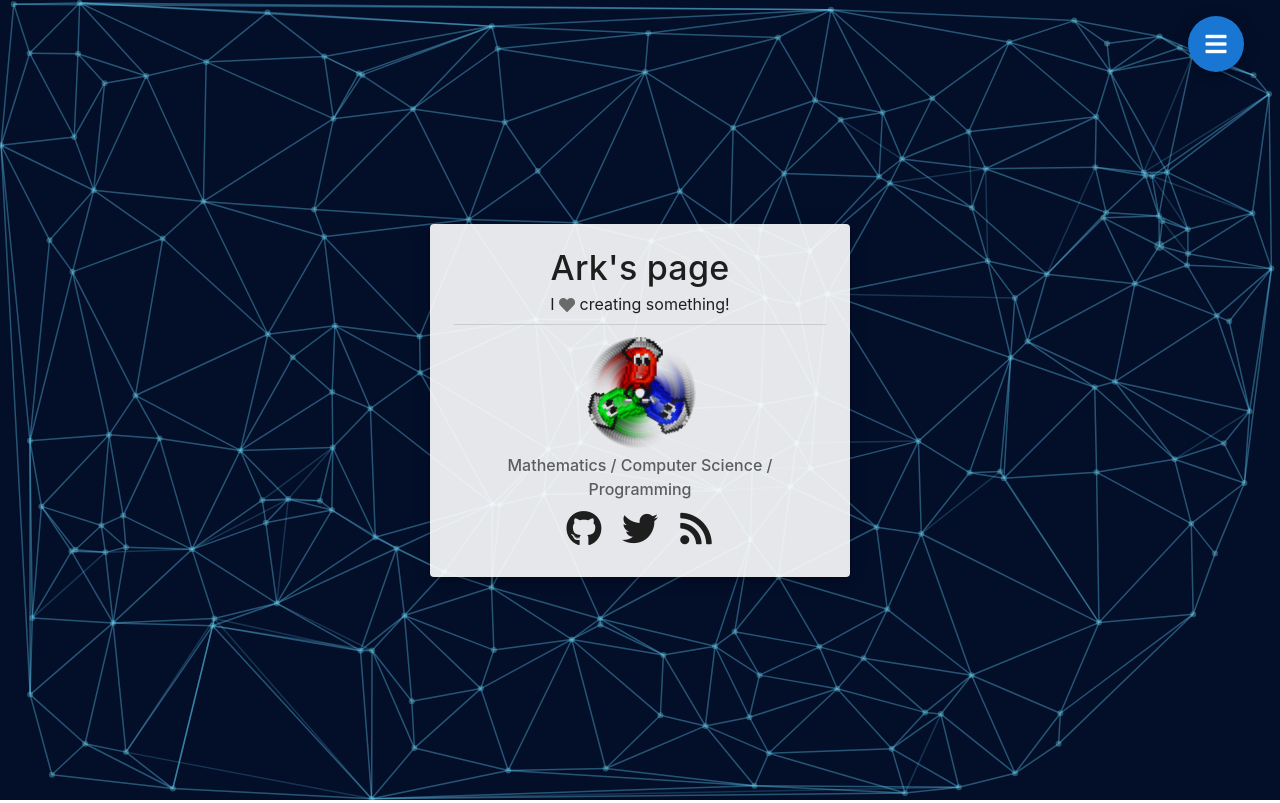
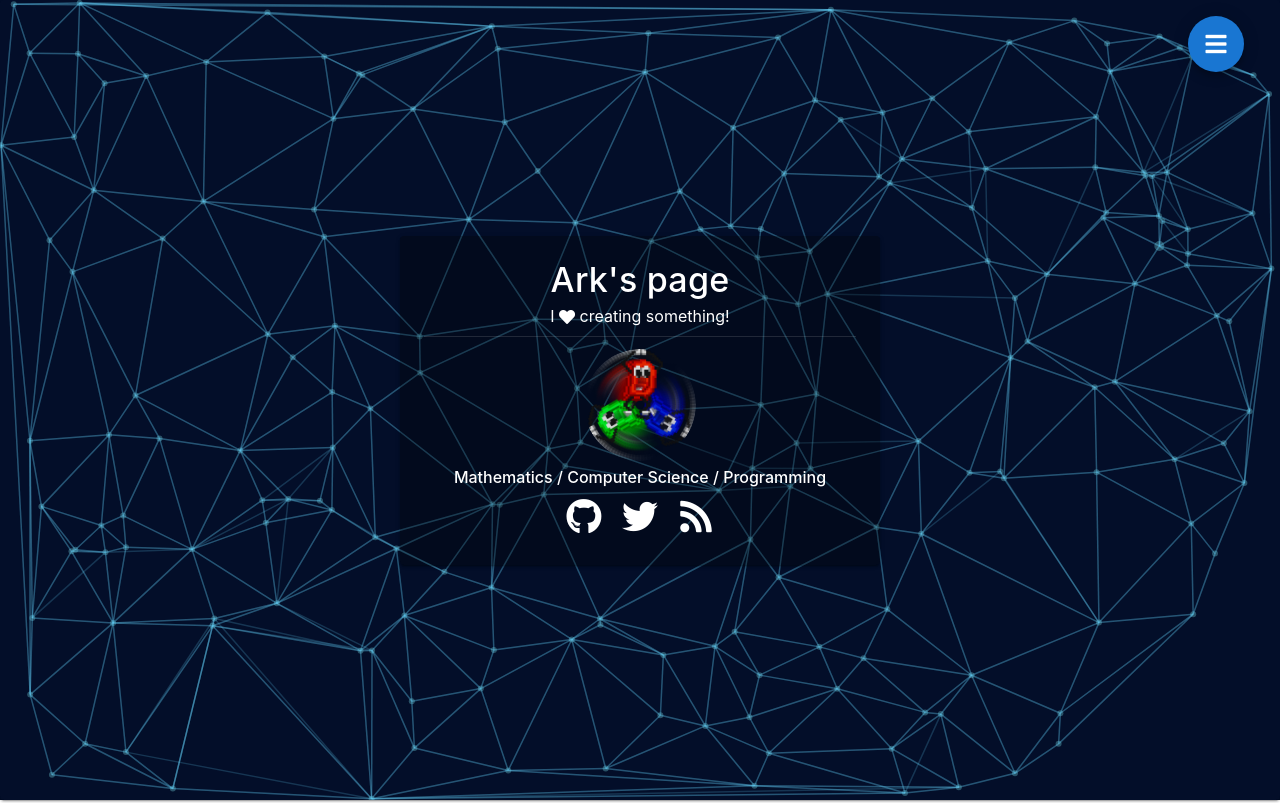
Before and after one commit to arkark/portfolio, a Vue app: page / in a window 1280 px wide. Shown: the top 803 px of the page. Built offline with nearby package versions, Linux system fonts and the light colour scheme; a web font is replaced by a local one.

Commit message:
Update page design

```diff
--- a/src/App.vue
+++ b/src/App.vue
@@ -5,18 +5,28 @@
     <v-content>
       <router-view></router-view>
     </v-content>
+    <v-content>
+      <work></work>
+    </v-content>
+    <v-content>
+      <about></about>
+    </v-content>
   </v-app>
 </template>
 
 <script>
 import MyMenu from "@/components/MyMenu.vue";
 import Background from "@/components/Background.vue";
+import Work from "@/components/work/Work.vue";
+import About from "@/components/about/About.vue";
 
 export default {
   name: "App",
   components: {
     MyMenu,
-    Background
+    Background,
+    Work,
+    About
   },
   data() {
     return {};
--- a/src/components/Background.vue
+++ b/src/components/Background.vue
@@ -42,8 +42,8 @@ export default {
       this.resizeCanvas();
     },
     resizeCanvas() {
-      const width = document.body.clientWidth;
-      const height = document.body.clientHeight;
+      const width = document.documentElement.clientWidth;
+      const height = document.documentElement.clientHeight;
       const ratio = window.devicePixelRatio;
       this.ctx.canvas.style.width = width + "px";
       this.ctx.canvas.style.height = height + "px";
@@ -60,7 +60,7 @@ export default {
 
 <style>
 #background {
-  position: fixed;
+  position: absolute;
   left: 0;
   top: 0;
   background: #030e29;
--- a/src/components/about/About.vue
+++ b/src/components/about/About.vue
@@ -1,7 +1,7 @@
 <template>
   <v-container fill-height>
     <v-layout align-center justify-center>
-      <v-card color="rgba(255, 255, 255, 0.9)" class="elevation-6 pa-2">
+      <v-card color="#fff0" flat class="ma-10">
         <v-card-title primary-title class="px-3 pt-2 pb-0">
           <p class="display-1 mb-0 pl-2">
             <v-icon large>fas fa-address-card</v-icon>&nbsp;&nbsp;About
--- a/src/components/top/Top.vue
+++ b/src/components/top/Top.vue
@@ -1,7 +1,13 @@
 <template>
+  <v-card
+    :width="screenWidth"
+    :height="screenHeight"
+    color="#fff0"
+    v-resize="onResize"
+  >
     <v-container fill-height>
       <v-layout align-center justify-center>
-      <v-card width="420" color="rgba(255, 255, 255, 0.9)" class="elevation-6">
+        <v-card width="480" color="rgba(0, 0, 0, 0.3)" dark>
           <v-container class="pa-6" align-center justify-center>
             <p class="text-center display-1 font-weight-medium mb-1">
               Ark's page
@@ -13,7 +19,7 @@
             <v-layout class="ma-1 pa-0">
               <ark-icon></ark-icon>
             </v-layout>
-          <p class="text-center font-weight-medium text--secondary mb-1">
+            <p class="text-center font-weight-medium mb-1">
               Mathematics / Computer Science / Programming
             </p>
             <v-layout align-center justify-center>
@@ -33,6 +39,7 @@
         </v-card>
       </v-layout>
     </v-container>
+  </v-card>
 </template>
 
 <script>
@@ -54,8 +61,16 @@ export default {
           url: "http://ark4rk.hatenablog.com/",
           iconName: "fas fa-rss"
         }
-      ]
+      ],
+      screenWidth: document.documentElement.clientWidth,
+      screenHeight: document.documentElement.clientHeight
     };
+  },
+  methods: {
+    onResize: function() {
+      this.screenWidth = document.documentElement.clientWidth;
+      this.screenHeight = document.documentElement.clientHeight;
+    }
   },
   components: {
     ArkIcon
--- a/src/components/work/Work.vue
+++ b/src/components/work/Work.vue
@@ -1,7 +1,7 @@
 <template>
   <v-container fill-height>
     <v-layout align-center justify-center>
-      <v-card color="rgba(255, 255, 255, 0.9)" class="elevation-6 pa-2">
+      <v-card color="#fff0" flat class="ma-10">
         <v-card-title primary-title class="px-3 py-2">
           <p class="display-1 mb-0 pl-2">
             <v-icon large>fas fa-lightbulb</v-icon>&nbsp;&nbsp;Works
```
Lines whose indentation alone changed are shown as unchanged.
